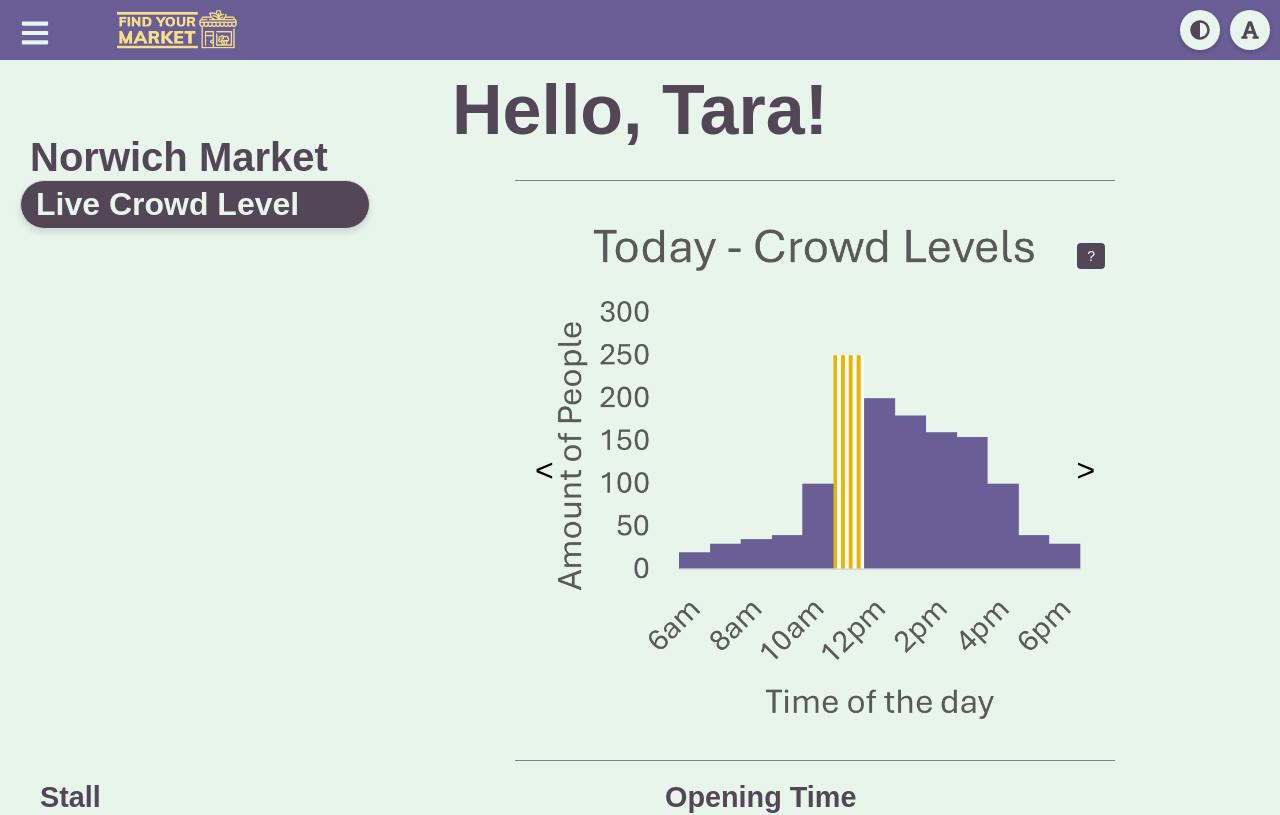
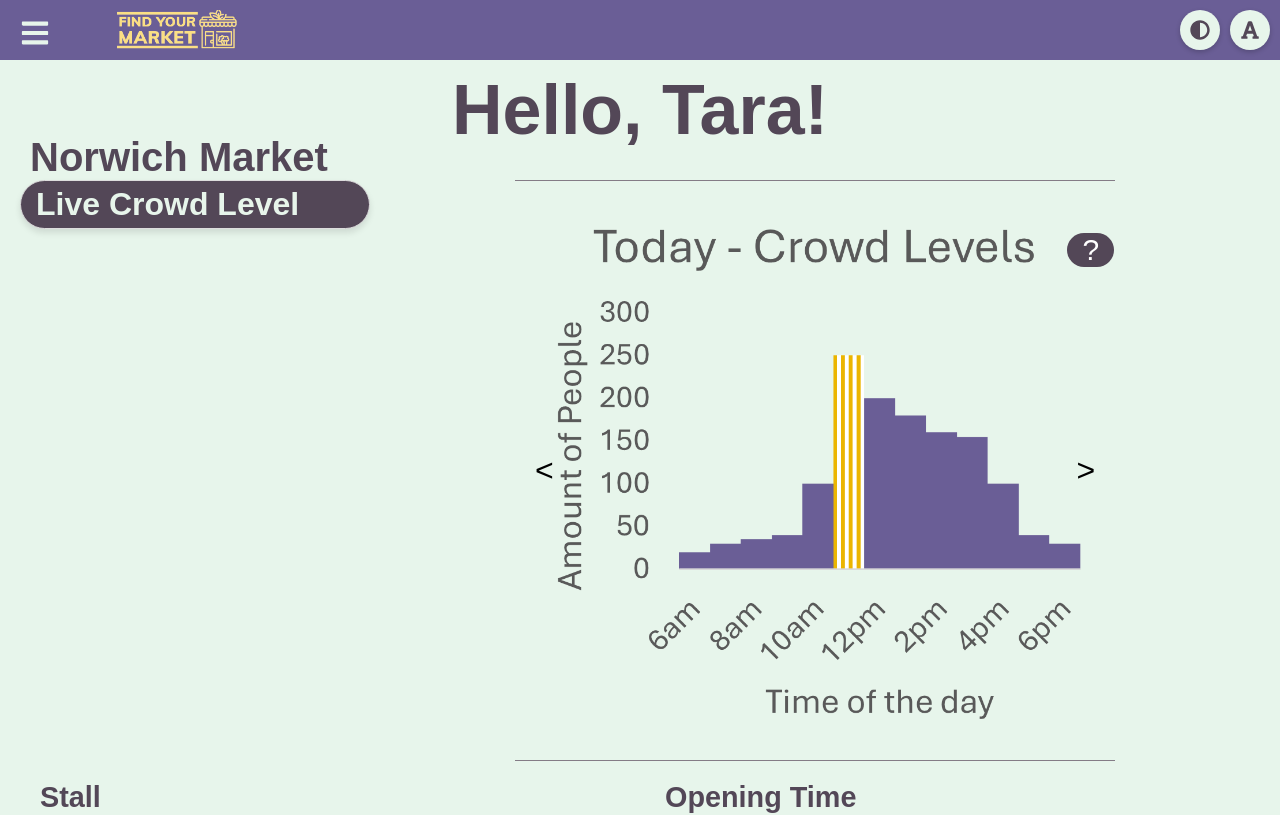
Before and after one commit to Chanelmorgan/FindYourMarket, a React (Create React App) app in the folder find-your-market/: page / in a window 1280 px wide. Shown: the top 815 px of the page. Built offline with nearby package versions, Linux system fonts and the light colour scheme; grey boxes are pictures that could not be loaded; a web font is replaced by a local one.

Commit message:
fixing icons

```diff
--- a/find-your-market/src/styles/CreateAccount.css
+++ b/find-your-market/src/styles/CreateAccount.css
@@ -94,13 +94,16 @@ body{
 
 
 .password-requirements-btn {
-  padding: 5px 10px;
+  padding-left: 15px;
+  padding-right: 15px;
+  padding-bottom: 0px;
+  padding-top: 0px;
   background-color: var(--darkgreen);
   color: white;
   border: none;
-  border-radius: 4px;
+  border-radius: 20px;
   cursor: pointer;
-  font-size: 14px;
+  font-size: 30px;
 }
 
 .login-links {
--- a/find-your-market/src/styles/Home.css
+++ b/find-your-market/src/styles/Home.css
@@ -85,16 +85,19 @@ body{
 
 .chart-explain-btn {
     position: absolute; /* Allow precise positioning */
-    right: 10px; /* Adjust distance from the right edge */
-    top: 13%; /* Center vertically */
+    right: 1px; /* Adjust distance from the right edge */
+    top: 12%; /* Center vertically */
     transform: translateY(-50%); /* Adjust for exact vertical centering */
-    padding: 5px 10px;
+    padding-top: 0px;
+    padding-bottom: 0px;
+    padding-left: 15px;
+    padding-right: 15px;
     background-color: #534757;
     color: white;
     border: none;
-    border-radius: 4px;
+    border-radius: 20px;
     cursor: pointer;
-    font-size: 14px;
+    font-size: 30px;
 }
 
 .stall-container {
--- a/find-your-market/src/styles/Popup.css
+++ b/find-your-market/src/styles/Popup.css
@@ -54,9 +54,9 @@
   background-color: transparent;
   border: 2px solid rgba(238, 58, 58, 0);
   border-radius: 50%;
-  width: 40px;
-  height: 40px;
-  font-size: 30px;
+  width: 50px;
+  height: 50px;
+  font-size: 50px;
   color: rgb(238, 58, 58);
   cursor: pointer;
   display: flex;
```
